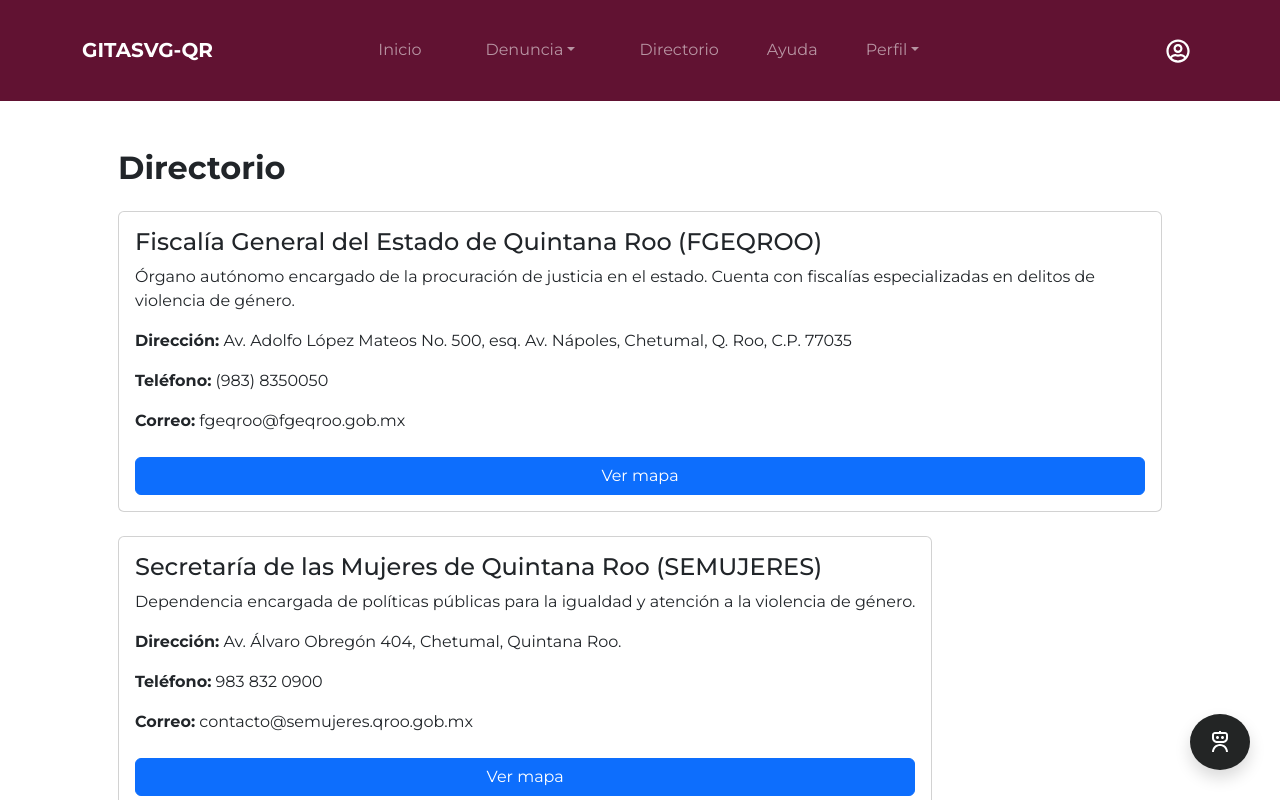
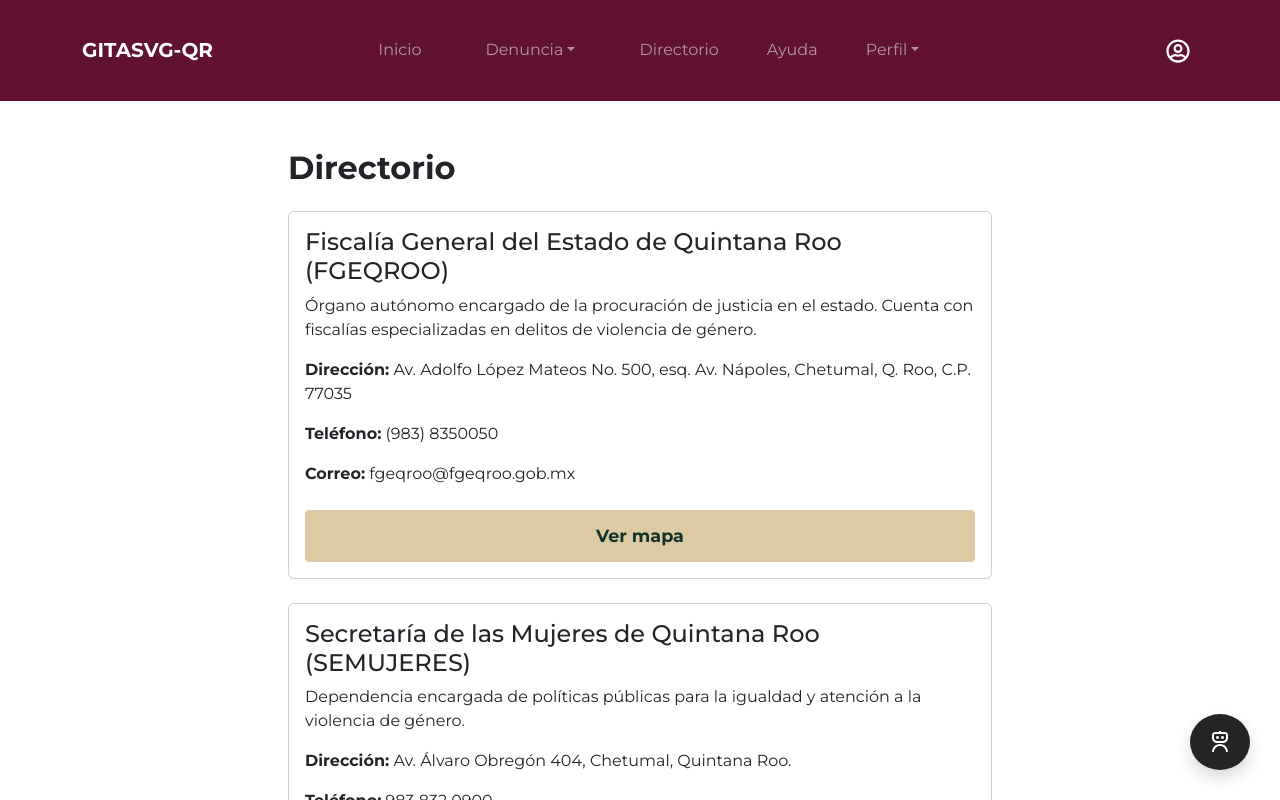
Before and after one commit to jianx7/Frontend-Plataforma-Violencia-Genero-QR, a React (Vite) app: page /directorio in a window 1280 px wide. Shown: the top 800 px of the page. Built offline with nearby package versions, Linux system fonts and the light colour scheme; sample sign-in values are in the browser's storage.

Commit message:
directorio conectado a api

```diff
--- a/src/presentation/components/InstitucionCard.jsx
+++ b/src/presentation/components/InstitucionCard.jsx
@@ -18,7 +18,7 @@ export default function InstitucionCard({ institucion }) {
       <p><strong>Teléfono:</strong> {institucion.telefono}</p>
       <p><strong>Correo:</strong> {institucion.correo}</p>
 
-      <button className="btn btn-primary mt-2" onClick={handleVerMapa}>
+      <button className="btn btn-gob mt-2" onClick={handleVerMapa}>
         Ver mapa
       </button>
     </div>
--- a/src/presentation/pages/Directorio.jsx
+++ b/src/presentation/pages/Directorio.jsx
@@ -23,7 +23,7 @@ export default function Directorio() {
   }
 
   return (
-    <Container className="p-5">
+    <Container className="p-5 faq-accordion">
       <h2><strong>Directorio</strong></h2>
       <div className="d-flex flex-wrap gap-4 mt-4">
         {instituciones.map(inst => (
```
